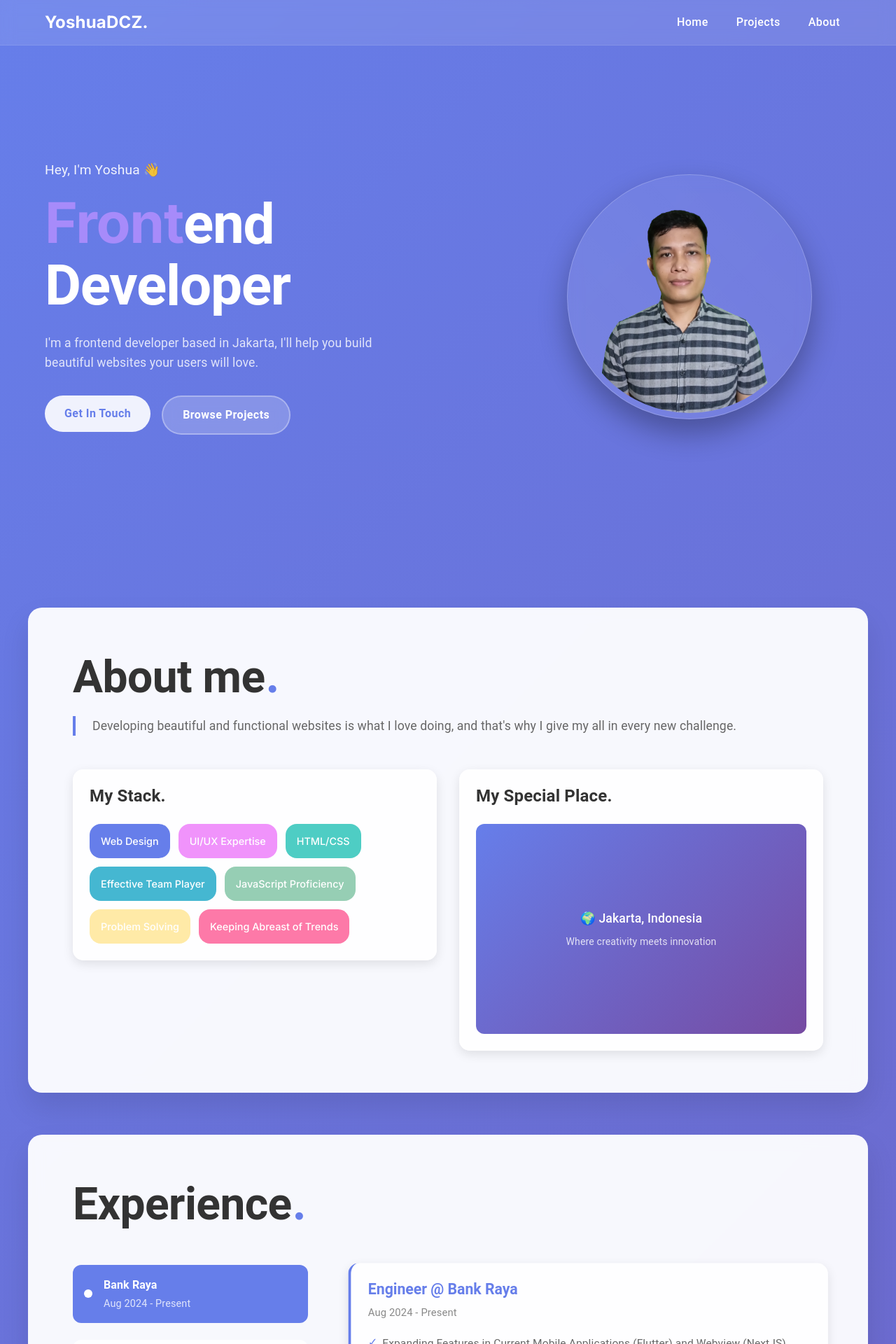
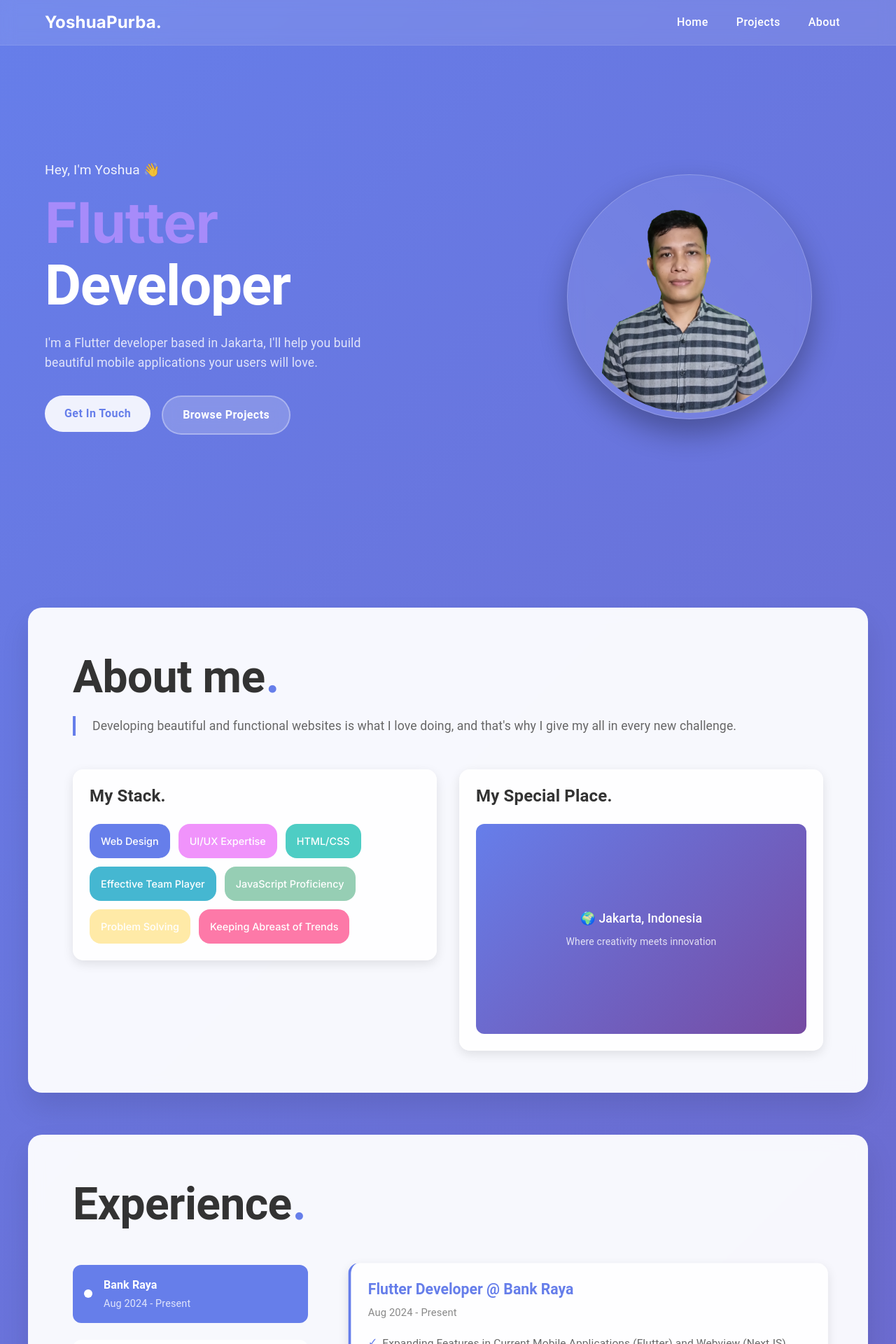
Before and after one commit to joshuapurbaa/my-portfolio, a React (Vite) app: page / in a window 1280 px wide. Shown: the top 1920 px of the page at 70% size. Built offline with nearby package versions, Linux system fonts and the light colour scheme.

Commit message:
refactor: update role and descriptions to reflect transition from Frontend to Flutter Developer; adjust skills and experience sections accordingly

```diff
--- a/src/components/Footer.tsx
+++ b/src/components/Footer.tsx
@@ -33,7 +33,7 @@ export default function Footer() {
               marginBottom: '16px'
             }}
           >
-            Frontend Developer passionate about creating beautiful and functional digital experiences.
+            Flutter Developer passionate about creating beautiful and functional mobile applications.
           </Typography>
           <Typography
             variant="body2"
--- a/src/components/Navbar.tsx
+++ b/src/components/Navbar.tsx
@@ -57,7 +57,7 @@ export default function Navbar() {
                 duration={500}
                 style={{ color: "inherit", textDecoration: "none", cursor: "pointer" }}
               >
-                YoshuaDCZ.
+                YoshuaPurba.
               </ScrollLink>
             </Typography>
 
--- a/src/sections/Experience.tsx
+++ b/src/sections/Experience.tsx
@@ -5,7 +5,7 @@ const experiences = [
   {
     company: "Bank Raya",
     period: "Aug 2024 - Present",
-    role: "Front End Developer",
+    role: "Flutter Developer",
     tasks: [
       "Expanding Features in Current Mobile Applications (Flutter) and Webview (NextJS)",
       "Mobile Apps: Bank Raya"
@@ -135,7 +135,7 @@ export default function Experience() {
                       marginBottom: '8px'
                     }}
                   >
-                    Engineer @ {exp.company}
+                    {exp.role} @ {exp.company}
                   </Typography>
 
                   <Typography
--- a/src/sections/Hero.tsx
+++ b/src/sections/Hero.tsx
@@ -30,7 +30,7 @@ export default function Hero() {
                   color: 'white'
                 }}
               >
-                <span style={{ color: '#a78bfa' }}>Front</span>end<br />
+                <span style={{ color: '#a78bfa' }}>Flutter</span><br />
                 Developer
               </Typography>
 
@@ -45,7 +45,7 @@ export default function Hero() {
                   maxWidth: '500px'
                 }}
               >
-                I'm a frontend developer based in Jakarta, I'll help you build beautiful websites your users will love.
+                I'm a Flutter developer based in Jakarta, I'll help you build beautiful mobile applications your users will love.
               </Typography>
 
               <Box sx={{ display: 'flex', gap: '16px', flexWrap: 'wrap' }}>
--- a/src/sections/Skills.tsx
+++ b/src/sections/Skills.tsx
@@ -1,29 +1,21 @@
 import { Container, Grid, Typography, Box } from "@mui/material";
 
 const skillsData = {
-  "Web Design": [
-    "UI/UX Design",
-    "Responsive Design",
-    "Wireframing",
-    "User Research"
-  ],
+
   "Frontend": [
     "Javascript",
+    "Typescript",
     "ReactJS",
     "NextJS",
-    "CSS3"
+    "CSS",
+    "TailwindCSS",
+    "Material UI",
   ],
-  "Backend": [
-    "Node.js",
-    "MongoDB",
-    "ExpressJS",
-    "Vercel"
-  ],
+
   "Soft Skills": [
     "Effective communication",
     "Collaboration",
     "Commitment",
-    "Leadership"
   ]
 };
 
```
